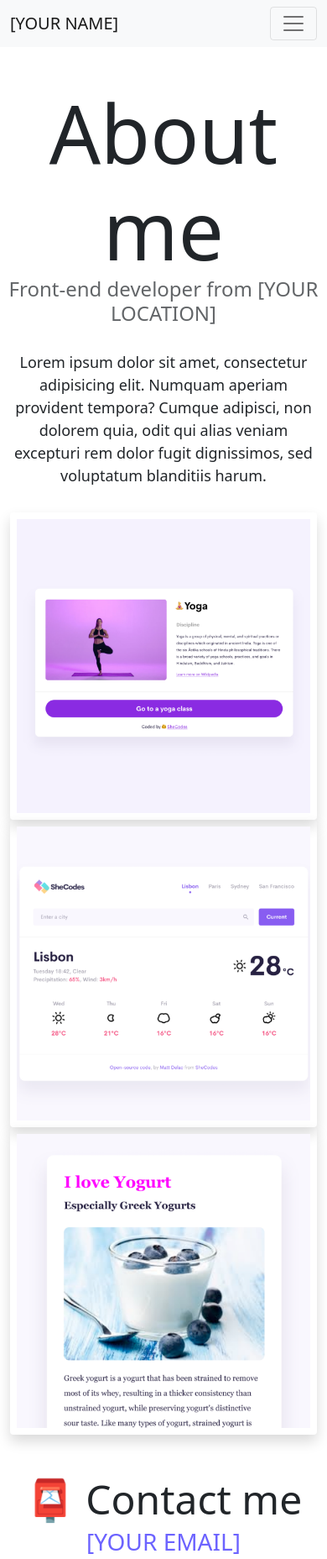
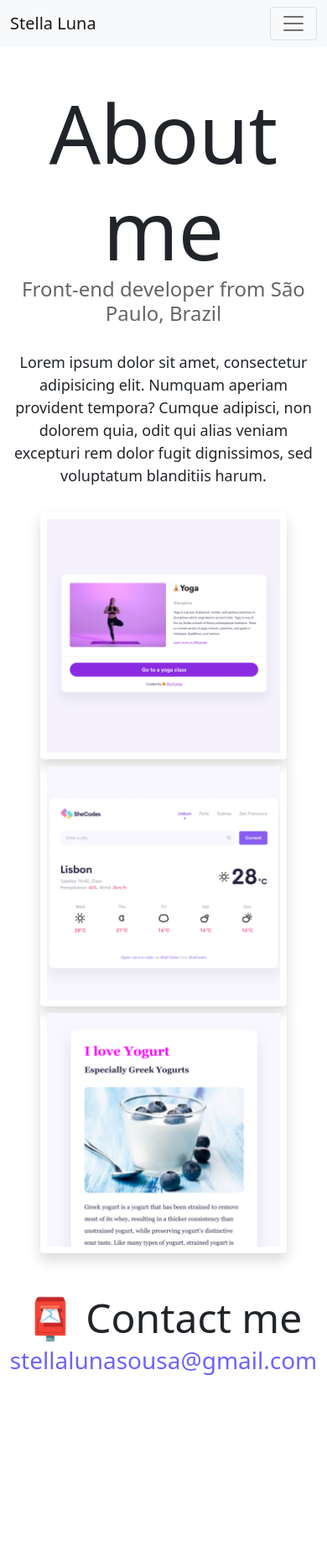
Before and after one commit to StellaLunaSousa/advanced-tools-homework-challenge, a plain HTML site: page about.html in a window 390 px wide. Shown: the whole page at 84% size. After the commit the page ends 1688 px from the top, so only its background shows below. Drawn offline with nearby package versions, Linux system fonts and the light colour scheme.

Commit message:
Improved about.hml responsiveness

```diff
--- a/about.html
+++ b/about.html
@@ -4,6 +4,7 @@
     <meta charset="UTF-8" />
     <meta http-equiv="X-UA-Compatible" content="IE=edge" />
     <meta name="viewport" content="width=device-width, initial-scale=1.0" />
+    <meta name="description" content="About Stella Luna, biography and contact information">
     <link
       href="https://cdn.jsdelivr.net/npm/bootstrap@5.0.0-beta2/dist/css/bootstrap.min.css"
       rel="stylesheet"
@@ -16,12 +17,12 @@
       crossorigin="anonymous"
     ></script>
     <link rel="stylesheet" href="style.css" />
-    <title>About [YOUR NAME]</title>
+    <title>About Me | Stella Luna</title>
   </head>
   <body>
     <nav class="navbar navbar-expand-lg navbar-light bg-light fixed-top">
       <div class="container">
-        <a class="navbar-brand" href="index.html">[YOUR NAME]</a>
+        <a class="navbar-brand" href="/index.html">Stella Luna</a>
         <button
           class="navbar-toggler"
           type="button"
@@ -36,20 +37,20 @@
         <div class="collapse navbar-collapse" id="navbarNav">
           <ul class="navbar-nav">
             <li class="nav-item">
-              <a class="nav-link" aria-current="page" href="index.html">Home</a>
+              <a class="nav-link" aria-current="page" href="/index.html">Home</a>
             </li>
             <li class="nav-item">
-              <a class="nav-link active" href="about.html">About me</a>
+              <a class="nav-link active" href="/about.html">About me</a>
             </li>
             <li class="nav-item">
-              <a class="nav-link" href="about.html#contact">Contact me</a>
+              <a class="nav-link" href="/about.html#contact">Contact me</a>
             </li>
           </ul>
         </div>
       </div>
     </nav>
     <h1 class="text-center">About me</h1>
-    <h3 class="text-center">Front-end developer from [YOUR LOCATION]</h3>
+    <h3 class="text-center">Front-end developer from São Paulo, Brazil</h3>
     <div class="about-paragraphs text-center">
       <p>
         Lorem ipsum dolor sit amet, consectetur adipisicing elit. Numquam
@@ -58,22 +59,22 @@
         blanditiis harum.
       </p>
     </div>
-    <div class="container">
+    <div class="container px-sm-2 px-5">
       <div class="row">
         <div class="col-sm-4">
-          <img src="images/yoga.png" class="img-fluid p-2 shadow rounded" />
+          <img src="images/yoga.png" class="img-fluid p-2 shadow rounded" alt="Preview of an yoga application"/>
         </div>
         <div class="col-sm-4">
-          <img src="images/weather.png" class="img-fluid p-2 shadow rounded" />
+          <img src="images/weather.png" class="img-fluid p-2 shadow rounded" alt="Preview of an weather application"/>
         </div>
         <div class="col-sm-4">
-          <img src="images/yogurt.png" class="img-fluid p-2 shadow rounded" />
+          <img src="images/yogurt.png" class="img-fluid p-2 shadow rounded" alt="Preview of an yogurt application"/>
         </div>
       </div>
     </div>
-    <div id="contact" class="mt-5">
+    <div id="contact" class="mt-5 mb-5">
       <h2 class="text-center">📮 Contact me</h2>
-      <a href="mailto:[YOUR EMAIL]" class="email-link"> [YOUR EMAIL] </a>
+      <a href="mailto:stellalunasousa@gmail.com" class="email-link"> stellalunasousa@gmail.com </a>
     </div>
   </body>
 </html>
```
